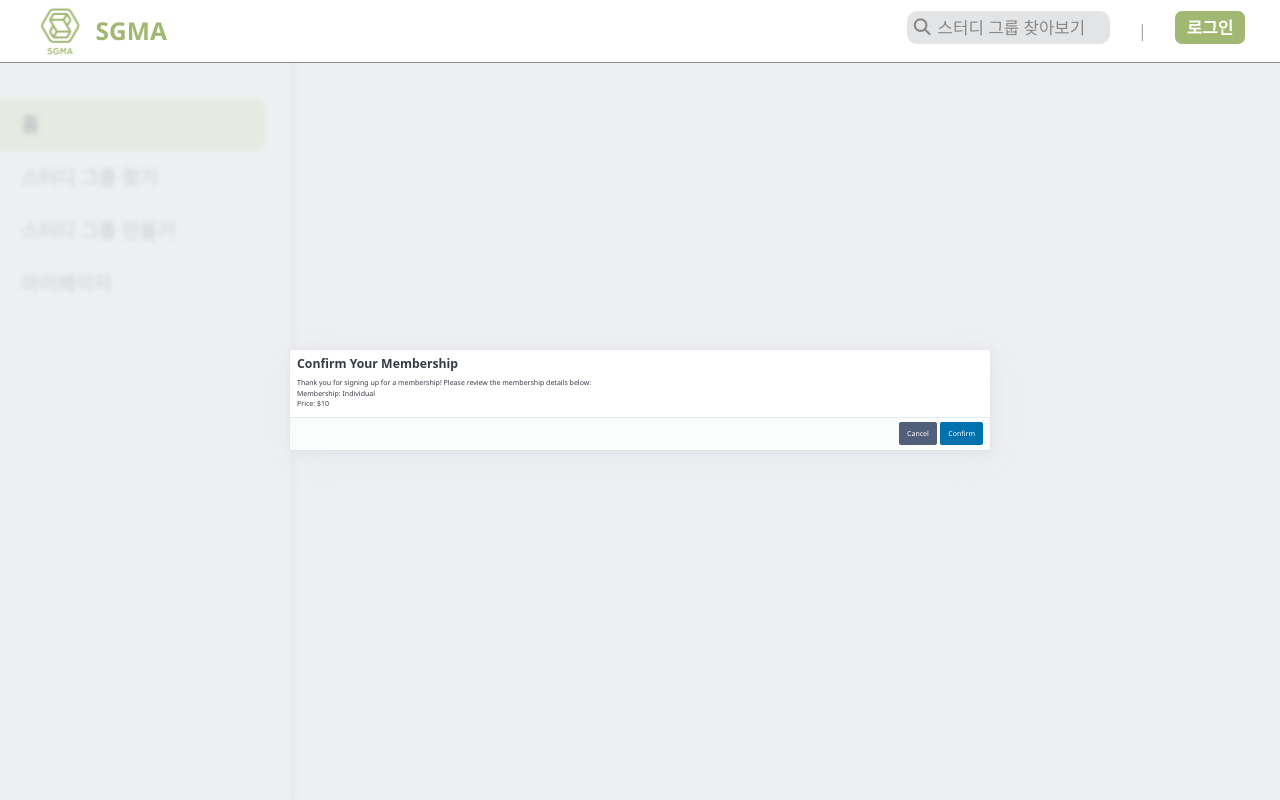
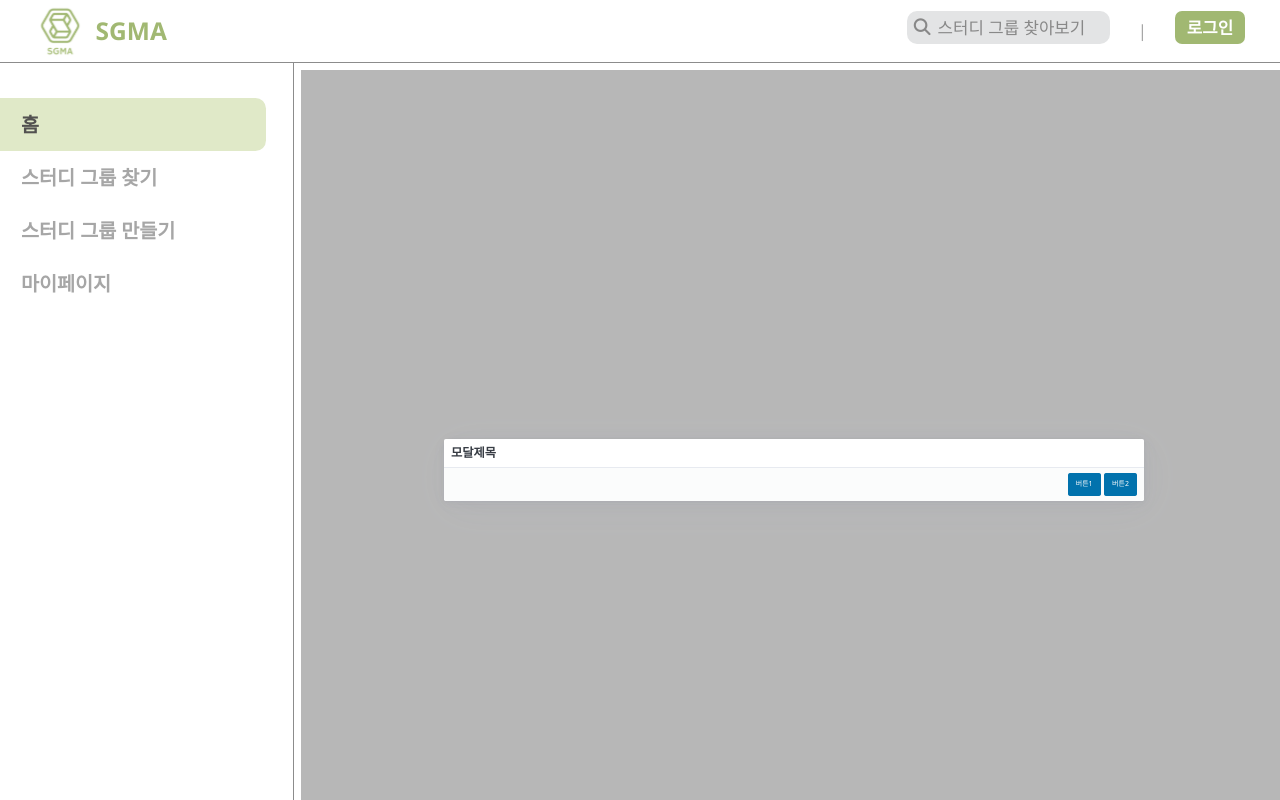
Before and after one commit to Spring-Cooler/SGMA_Frontend, a Vue app: page / in a window 1280 px wide. Built offline with nearby package versions, Linux system fonts and the light colour scheme; what v-calendar would draw is missing.

Commit message:
Add: Modal 닫기 버튼

```diff
--- a/src/assets/styles/common.css
+++ b/src/assets/styles/common.css
@@ -70,6 +70,7 @@ h1 {
   justify-content: center;
   align-items: center;
   width: 100%;
+  height: 100%;
   background-color: #ffffff;
   padding: 30px;
 }
--- a/src/components/common/ModalPopup.vue
+++ b/src/components/common/ModalPopup.vue
@@ -1,20 +1,11 @@
 <template>
-	<dialog open>
+	<dialog :open="isDialogOpen">
 		<article>
-			<h2>Confirm Your Membership</h2>
-			<p>
-				Thank you for signing up for a membership!
-				Please review the membership details below:
-			</p>
-			<ul>
-				<li>Membership: Individual</li>
-				<li>Price: $10</li>
-			</ul>
+			<h2>모달제목</h2>
+			<!-- slot 들어갈 자리{{모달 내용}} -->
 			<footer>
-				<button class="secondary">
-					Cancel
-				</button>
-				<button>Confirm</button>
+				<button @click="closeModal(event)">버튼1</button>
+				<button @click="closeModal(event)">버튼2</button>
 			</footer>
 		</article>
 	</dialog>
@@ -22,7 +13,21 @@
 </template>
 
 <script setup>
-import "@picocss/pico"
+import "@picocss/pico";
+import { ref } from 'vue';
+let isDialogOpen = ref(true);
+const closeModal = (modal) => {
+	console.log(`modal button clicked, isDialogOpen: ${isDialogOpen.value}`);
+	isDialogOpen.value = false;
+}
 </script>
 
-<style scoped></style>
+<style scoped>
+dialog {
+	position: absolute;
+	width: 100%;
+	height: 100%;
+	background-color: #00000048;
+	/* display: grid; */
+}
+</style>
```
